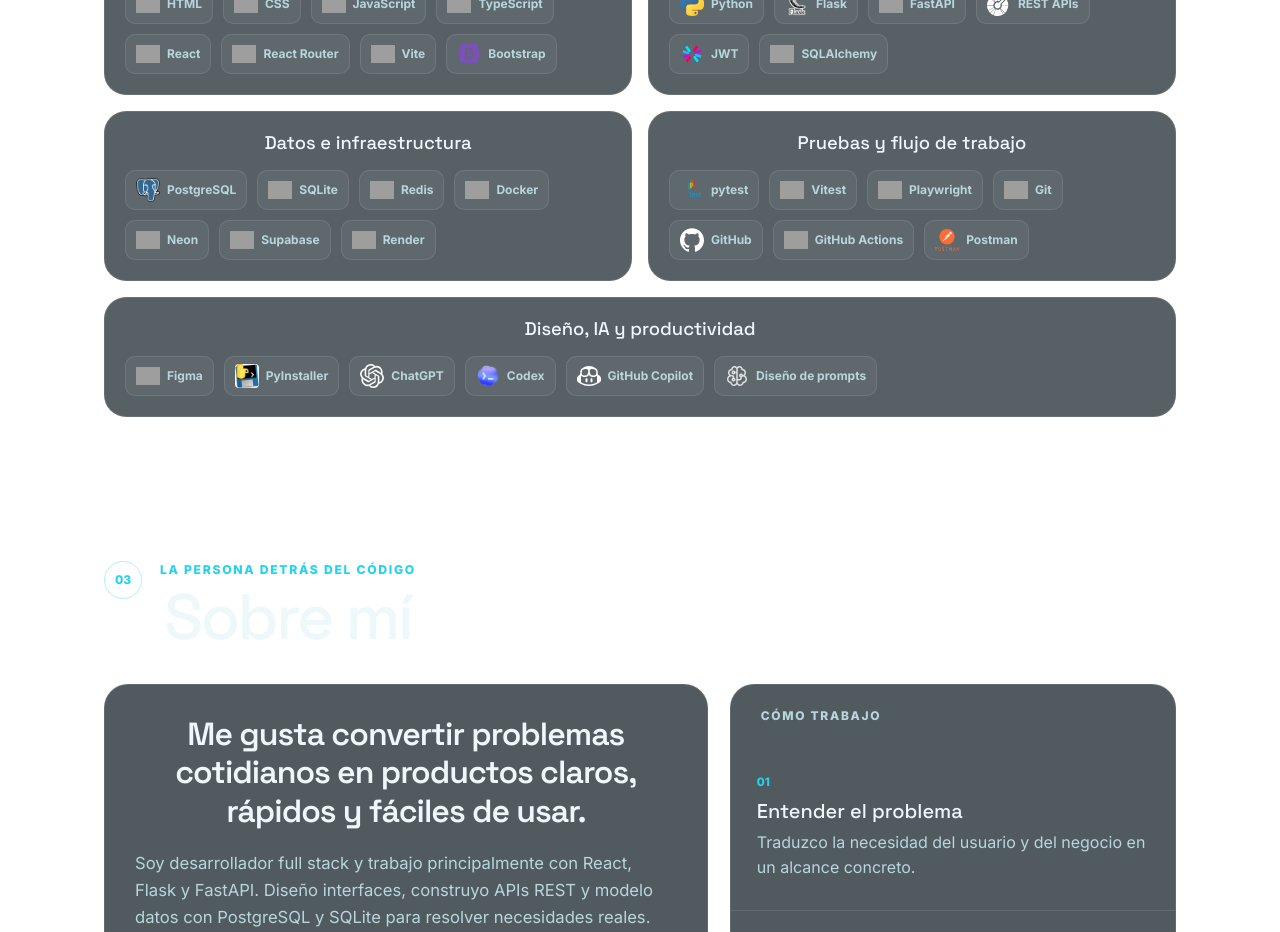
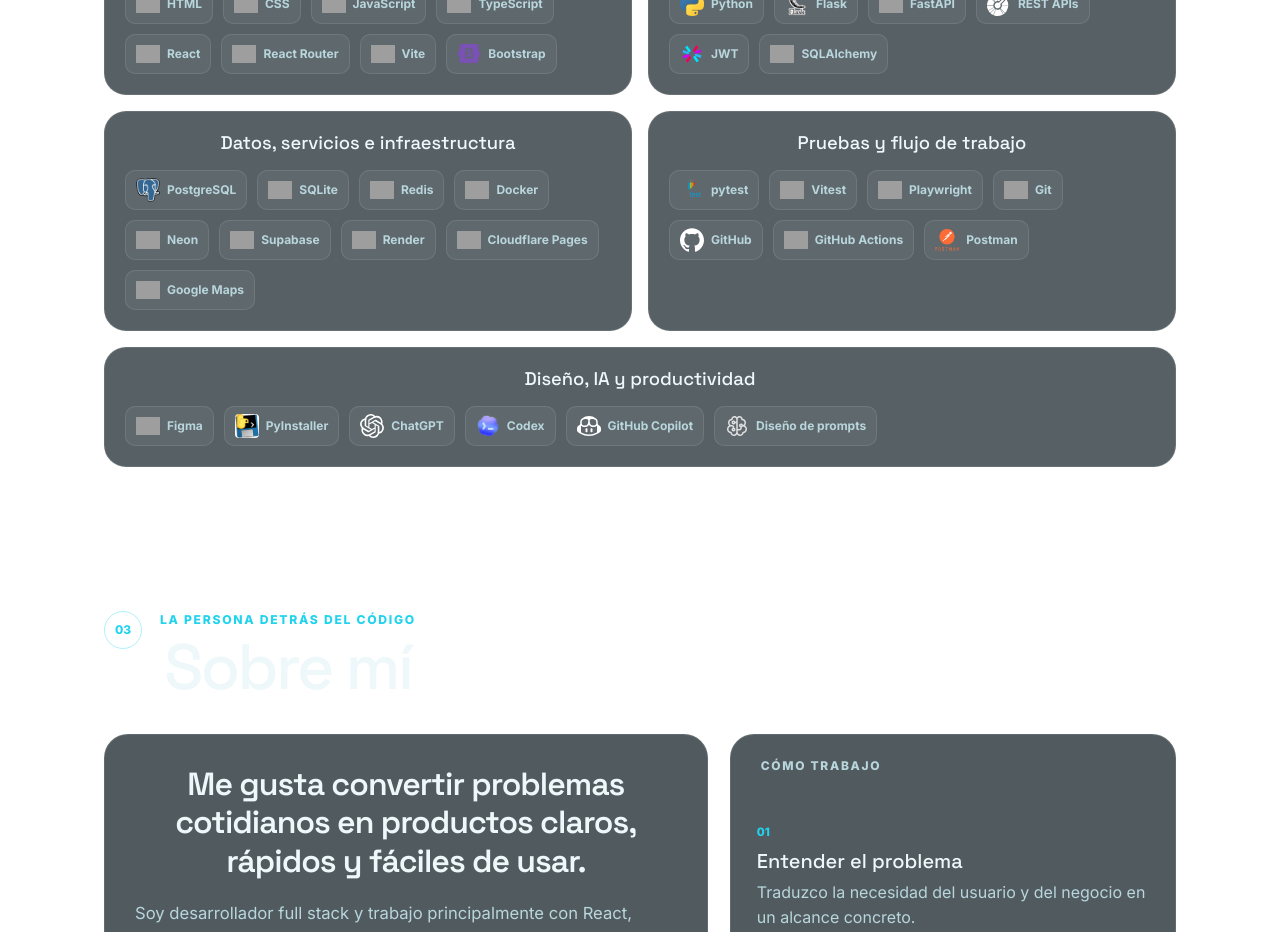
Before and after one commit to JorgeOteiza/JorgeOteiza.github.io, a React (Create React App) app: page / in a window 1280 px wide. Shown: the part 3300-4232 px from the top of the page. Built offline with nearby package versions, Linux system fonts and the light colour scheme; grey boxes are pictures that could not be loaded.

Commit message:
feat: agrega Cloudflare Pages y Google Maps al stack

```diff
--- a/src/components/Proyectos.jsx
+++ b/src/components/Proyectos.jsx
@@ -65,6 +65,14 @@ const iconos = {
   bootstrap: {
     src: "/logoBootstrap.png",
     alt: "Bootstrap",
+  },
+  cloudflare: {
+    src: "https://cdn.simpleicons.org/cloudflare/F38020",
+    alt: "Cloudflare Pages",
+  },
+  googlemaps: {
+    src: "https://cdn.simpleicons.org/googlemaps/4285F4",
+    alt: "Google Maps",
   },
 };
 
@@ -438,6 +446,8 @@ const proyectos = [
       "postgres",
       "sqlalchemy",
       "jwt",
+      "googlemaps",
+      "cloudflare",
     ],
     tecnologiasTarjeta: ["react", "flask", "postgres"],
   },
--- a/src/components/Tecnologías.jsx
+++ b/src/components/Tecnologías.jsx
@@ -136,6 +136,14 @@ const icons = [
     alt: "Render Logo",
   },
   {
+    src: "https://cdn.simpleicons.org/cloudflare/F38020",
+    alt: "Cloudflare Pages Logo",
+  },
+  {
+    src: "https://cdn.simpleicons.org/googlemaps/4285F4",
+    alt: "Google Maps Logo",
+  },
+  {
     src: "https://cdn.jsdelivr.net/gh/devicons/devicon@latest/icons/vitest/vitest-original.svg",
     alt: "Vitest Logo",
   },
@@ -175,7 +183,7 @@ const groups = [
     ],
   },
   {
-    title: "Datos e infraestructura",
+    title: "Datos, servicios e infraestructura",
     items: [
       "PostgreSQL Logo",
       "SQLite Logo",
@@ -184,6 +192,8 @@ const groups = [
       "Neon Logo",
       "Supabase Logo",
       "Render Logo",
+      "Cloudflare Pages Logo",
+      "Google Maps Logo",
     ],
   },
   {
```
Also changed, not shown: 1 other file (tests, documents, lock files or other folders).
